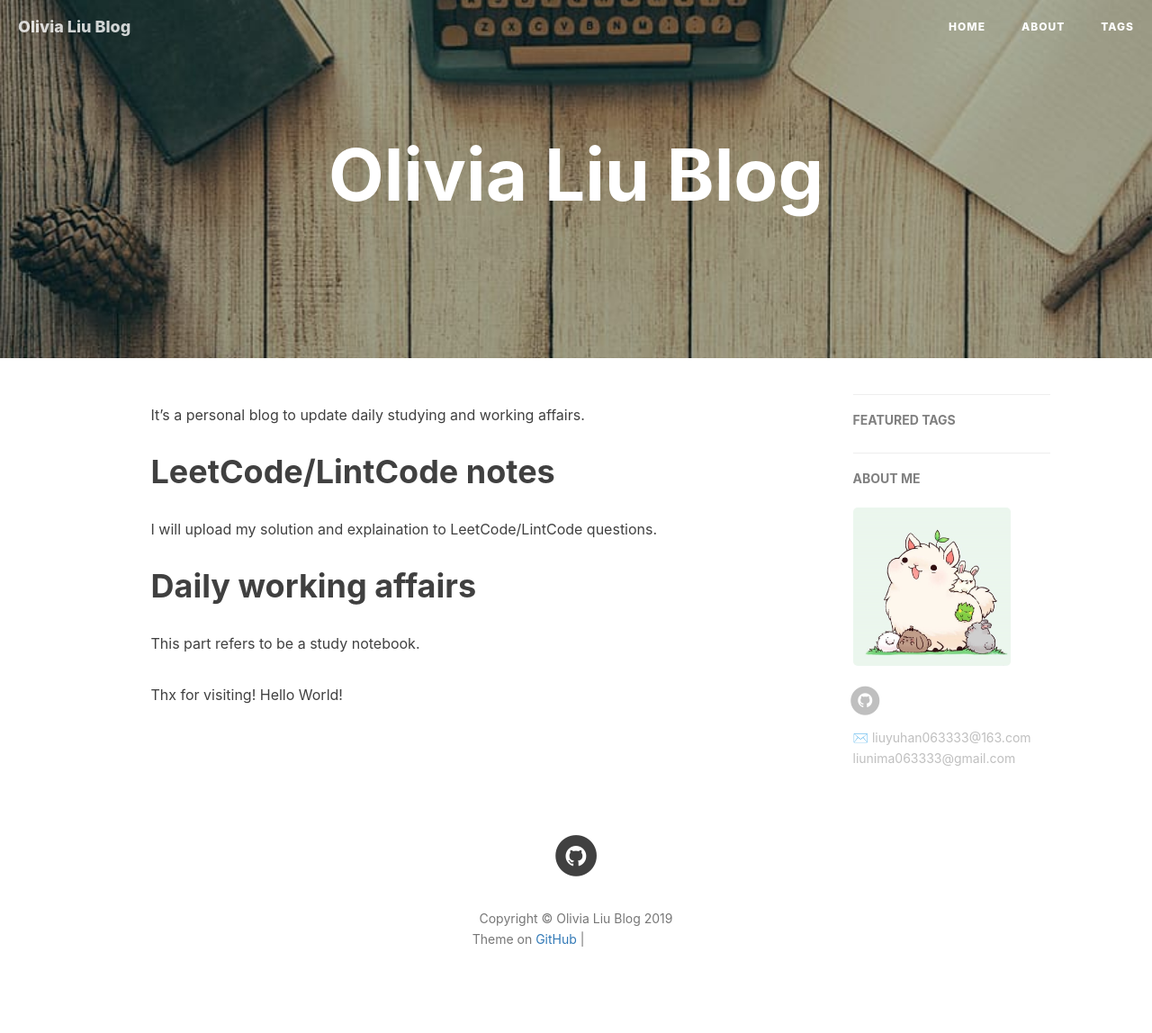
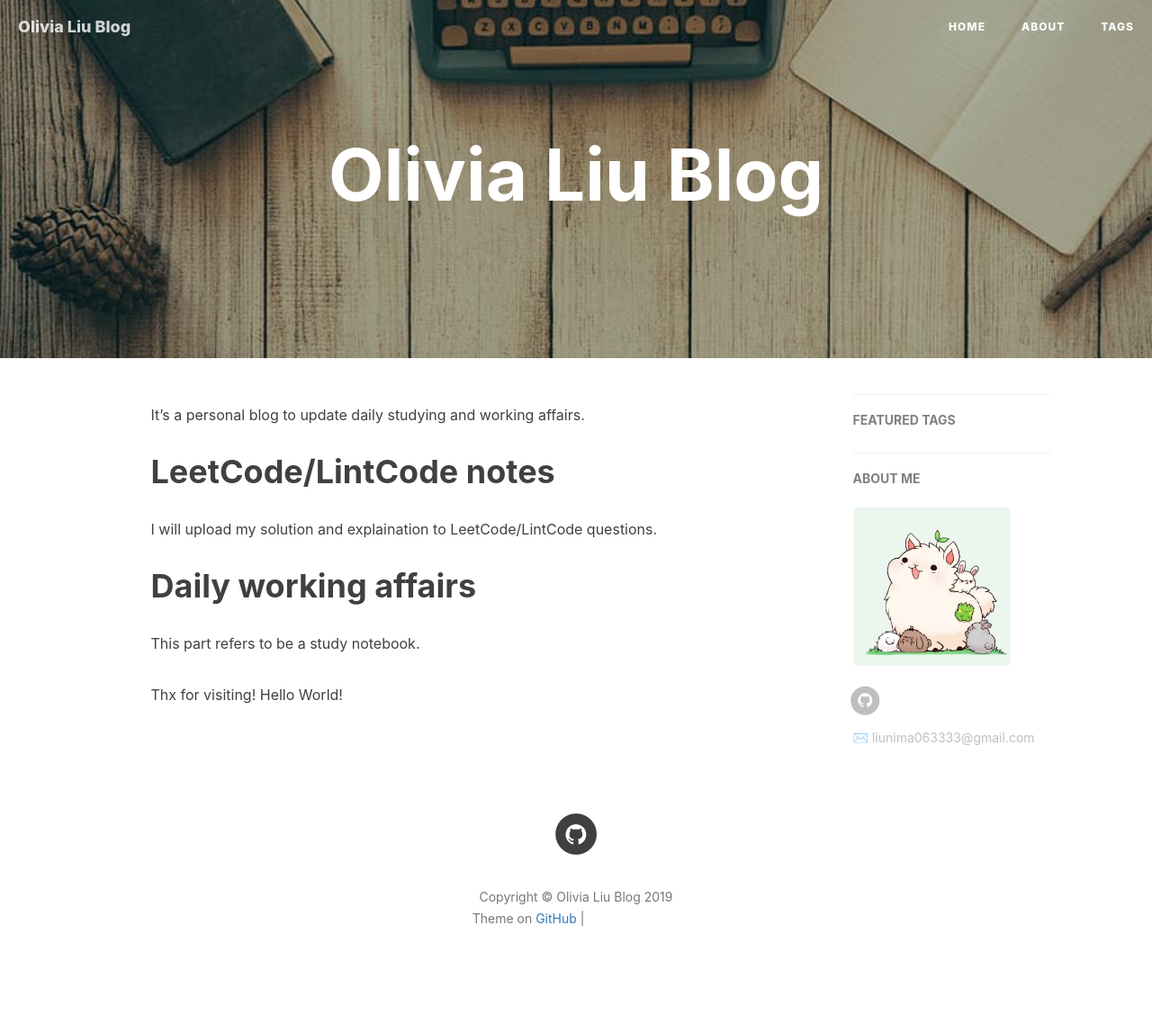
Before and after one commit to liunima1129/liunima1129.github.io, a Jekyll site: the page built from index.md, in a window 1280 px wide. Shown: the whole page at 90% size. Built offline with Jekyll 4.4.1, drawn with Linux system fonts in a browser that asks for light colours; nearby versions of some CDN libraries; our own code applies the rules of GitHub Pages for plain Markdown files; the list of posts is cut into pages by our own code; comment, search, counter and statistics services are not loaded; after the commit the page ends 1125 px from its top, so only the background shows below that; some of the changed lines change nothing that is shown; grey boxes are pictures that could not be loaded.

Commit message:
Update _config.yml

```diff
--- a/_config.yml
+++ b/_config.yml
@@ -2,7 +2,8 @@
 title: Olivia Liu Blog
 SEOTitle: Olivia的博客 | LYH Blog
 header-img: img/post-bg-desk.jpg
-email: liuyuhan063333@163.com liunima063333@gmail.com
+email: liuyuhan063333@163.com
+email: liunima063333@gmail.com
 # description: "Hello world to all glorious developers"
 keyword: "Olivia Liu, LYH Blog, Olivia的博客, liuyuhan, 刘雨菡"
 url: "http://liunima1129.github.io"          # your host, for absolute URL
```
